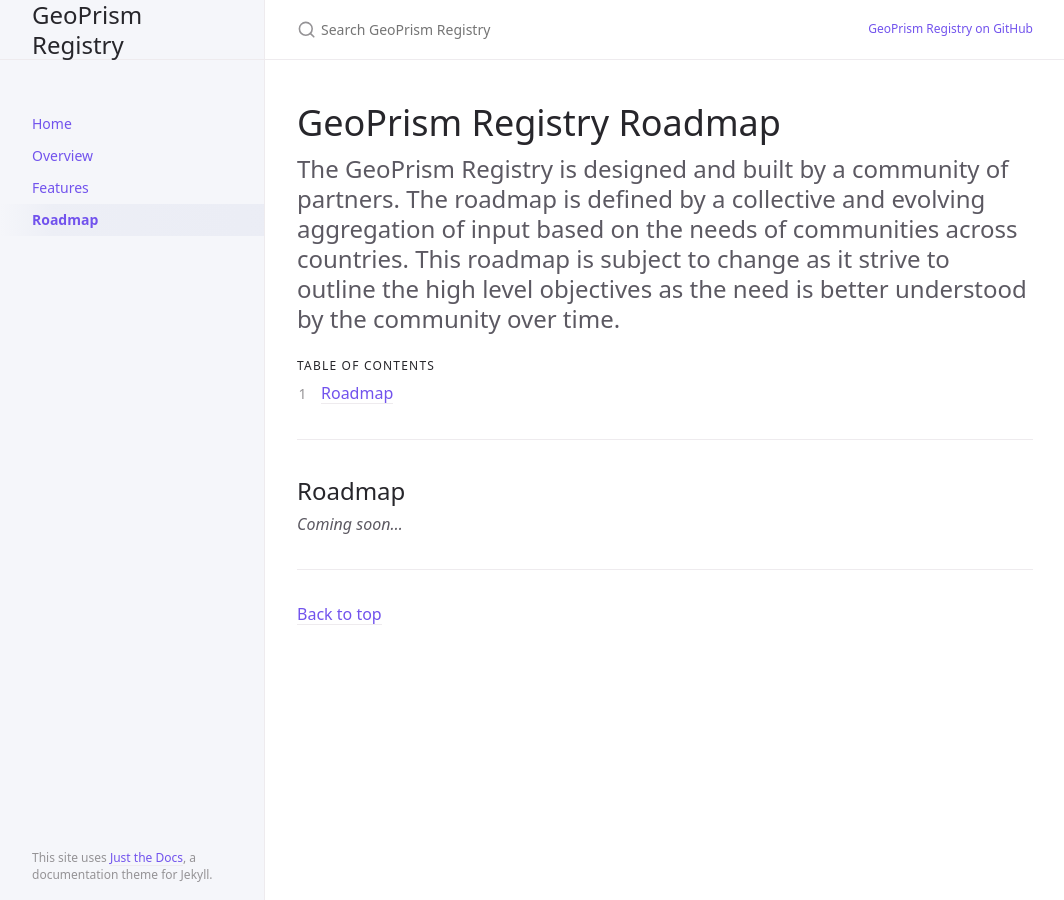
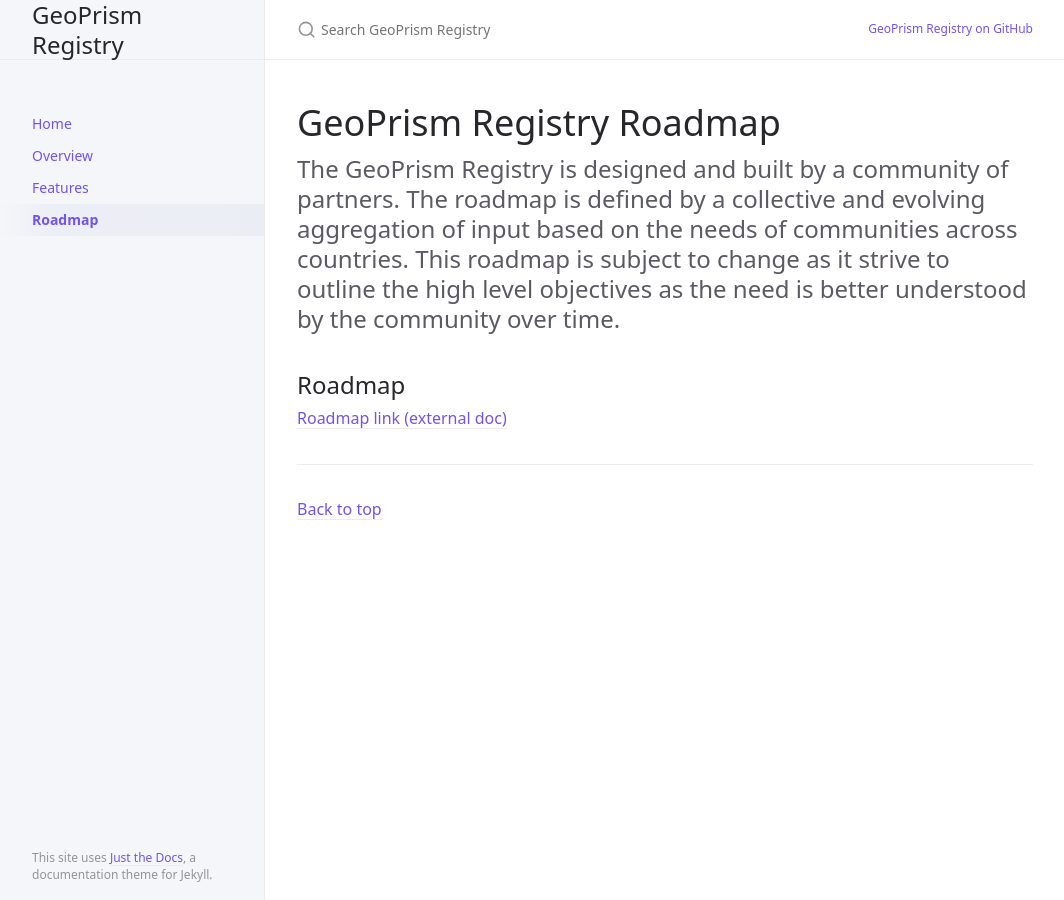
Before and after one commit to terraframe/geoprism-registry-website, a Jekyll site: the page built from docs/roadmap.md, in a window 1280 px wide. Shown: the whole page, without its empty margins (107-1171 px from the left). Built offline with Jekyll 4.4.1, drawn with Linux system fonts in a browser that asks for light colours.

Commit message:
Update roadmap.md

```diff
--- a/docs/roadmap.md
+++ b/docs/roadmap.md
@@ -5,19 +5,19 @@
 ---
 
 # GeoPrism Registry Roadmap
-{: .no_toc }
+<!-- {: .no_toc } -->
 
 
 The GeoPrism Registry is designed and built by a community of partners. The roadmap is defined by a collective and evolving aggregation of input based on the needs of communities across countries. This roadmap is subject to change as it strive to outline the high level objectives as the need is better understood by the community over time.
 {: .fs-6 .fw-300 }
 
-## Table of contents
+<!-- ## Table of contents
 {: .no_toc .text-delta }
 
 1. TOC
 {:toc}
 
----
+--- -->
 
 ## Roadmap
-_Coming soon..._
+[Roadmap link (external doc)](https://docs.google.com/document/d/1gManPUfI2ZdrEAJw9fEh4ZlCLpJNmR06bZgdZvXZH1c/edit?usp=sharing)
```
